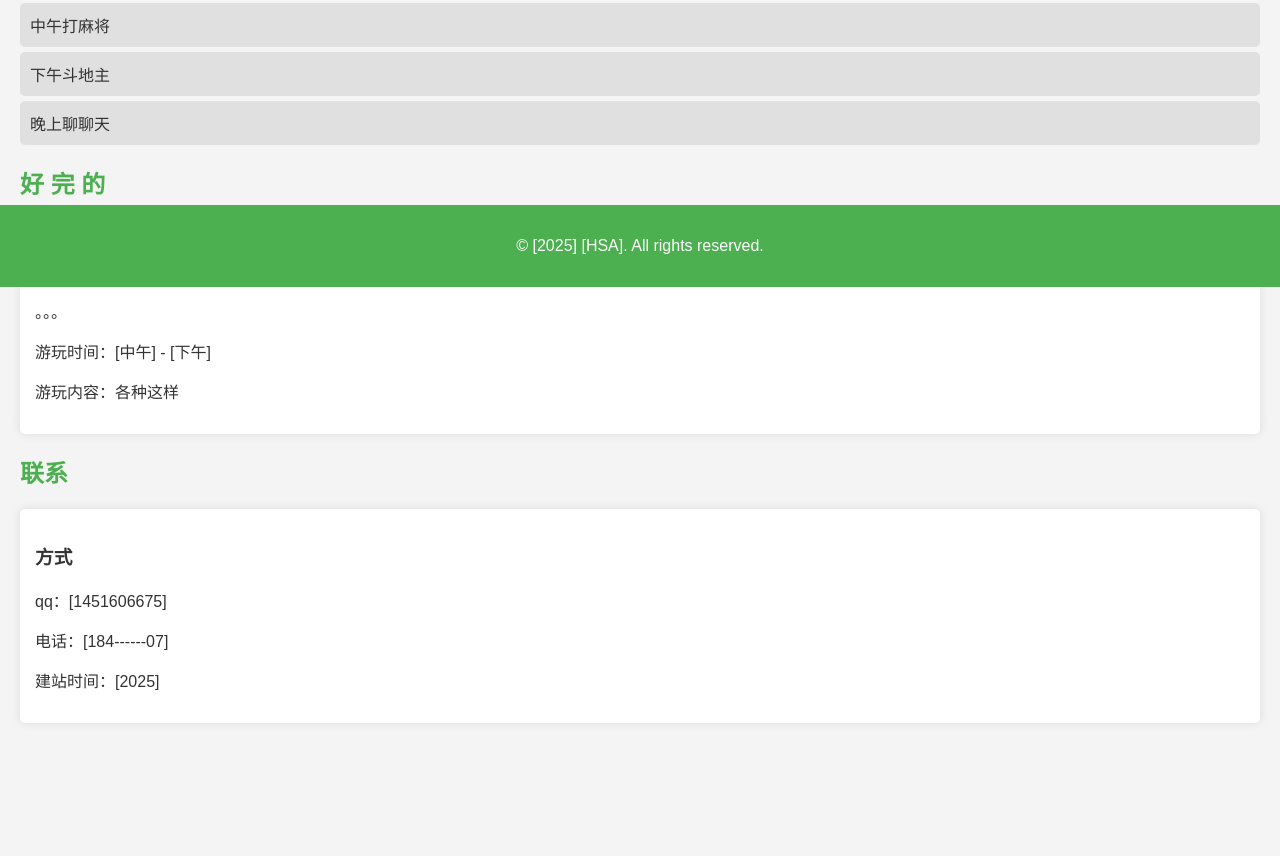
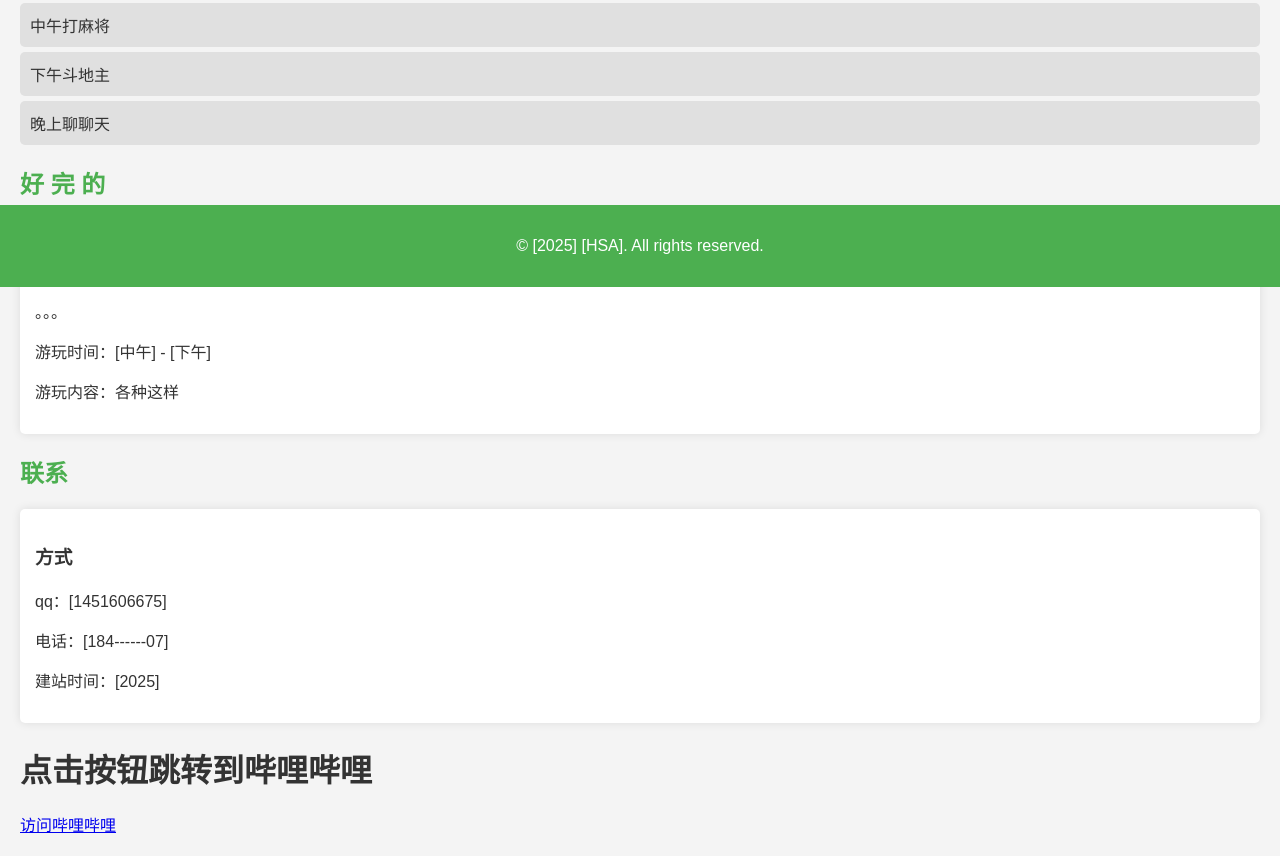
Before and after one commit to hsa520/hsa520.github.io, a plain HTML site: page index.html in a window 1280 px wide. Shown: the part 513-1369 px from the top of the page. Before the commit the page ends 1276 px from the top, so only its background shows below. Drawn offline with Linux system fonts and the light colour scheme.

Commit message:
index.html

```diff
--- a/index.html
+++ b/index.html
@@ -110,6 +110,12 @@
             </article>
             <!-- 。。。 -->
         </section>
+        </head>
+<body>
+    <div class="container">
+        <h1>点击按钮跳转到哔哩哔哩</h1>
+        <a href="https://www.bilibili.com" target="_blank" class="button">访问哔哩哔哩</a>
+    </div>
     </main>
     <footer>
         <p>&copy; [2025] [HSA]. All rights reserved.</p>
```
